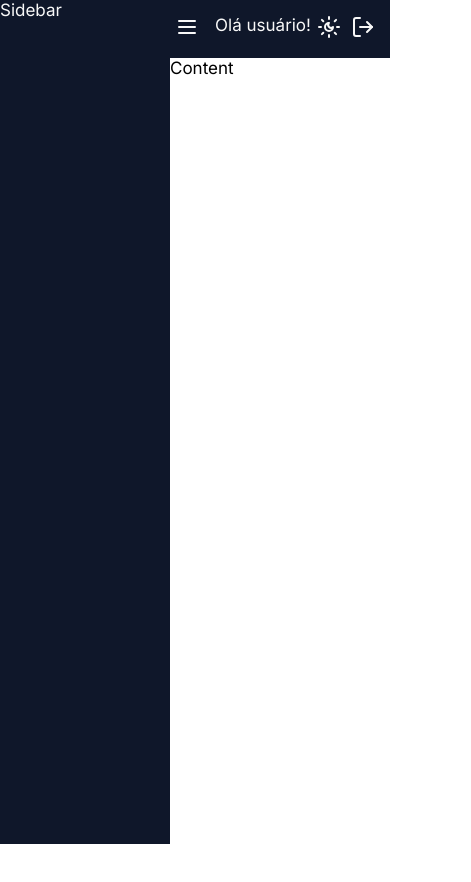
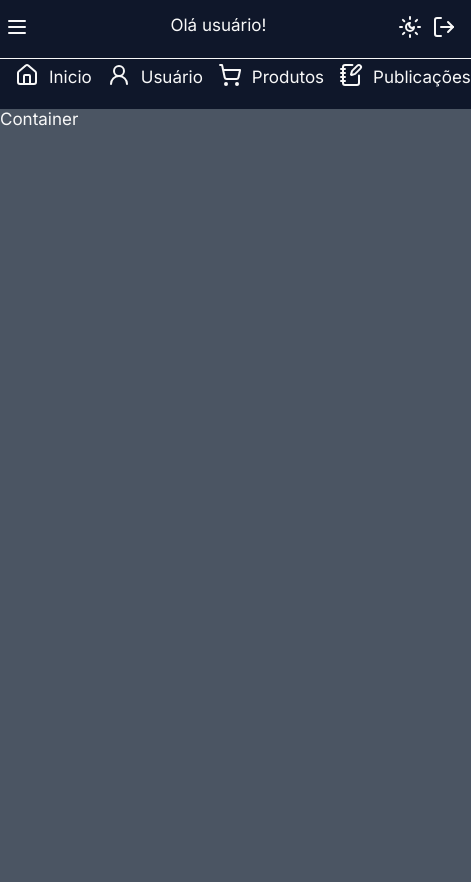
Before and after one commit to RenatoDardengo/admin-NextJS, a Next.js app: page /admin/home in a window 390 px wide. Shown: the top 882 px of the page, 471 px wide, since content can reach past the window. Before the commit the page ends 844 px from the top, so only its background shows below. Built offline with nearby package versions, Linux system fonts and the light colour scheme.

Commit message:
Iniciada implementação da responsividade do sidebar

```diff
--- a/src/app/(private)/admin/home/page.module.css
+++ b/src/app/(private)/admin/home/page.module.css
@@ -10,4 +10,14 @@
     grid-area: content;
     background-color: var(--color-secondary-private);
     color: var(--color-text);
+    height: 100vh;
 }
+
+@media (max-width: 800px) {
+    .container{
+        grid-template-areas:"navbar" "sidebar"  "content";
+        grid-template-columns: 1fr;
+    }
+
+
+}
--- a/src/app/(private)/admin/home/page.tsx
+++ b/src/app/(private)/admin/home/page.tsx
@@ -8,6 +8,7 @@ interface ThemeState {
   }
 
 export default function Home() {
+  const [collapse, setCollapse] = useState(true);
     const localStorageKey = 'lightMode';
     const [lightMode, setLightMode] = useState<boolean>(() => {
         if (typeof window !== 'undefined') {
@@ -25,12 +26,15 @@ export default function Home() {
         setLightMode(newMode);
         localStorage.setItem(localStorageKey, newMode.toString());
       };
+      const handleCollapse = () => {
+        setCollapse(!collapse);
+    };
 
   return (
     <span className={`${style.container} ${lightMode ? 'light_mode' : 'dark_mode'}`}>
-        <Navbar toggleLightMode={toggleLightMode} lightMode={lightMode}/>
-        <Sidebar/>
-        <div>Content</div>
+        <Navbar toggleLightMode={toggleLightMode} lightMode={lightMode} onCollapse={handleCollapse}/>
+        <Sidebar collapsed={collapse}/>
+        <div className={style.content}> Container</div>
     </span>
 
 
--- a/src/components/dashboard/Navbar.tsx
+++ b/src/components/dashboard/Navbar.tsx
@@ -2,16 +2,12 @@
 import React from 'react';
 import style from './style.module.css';
 import { Menu, LogOut, Sun, SunMoon } from 'lucide-react';
-interface navProps{
-    toggleLightMode: () => void;
-    lightMode:boolean,
-}
+import { NavbarProps } from '@/types';
 
-
-export default function Navbar({toggleLightMode, lightMode}:navProps) {
+export default function Navbar({toggleLightMode, lightMode, onCollapse}:NavbarProps) {
     return (
         <span className={style.navbar}>
-          <Menu className={style.menu_navbar} />
+          <Menu className={style.menu_navbar} onClick={onCollapse} />
           <div>
             Olá usuário!
           </div>
--- a/src/components/dashboard/Sidebar.tsx
+++ b/src/components/dashboard/Sidebar.tsx
@@ -1,11 +1,33 @@
 import React from 'react';
 import style from './style.module.css';
+import { Home, UserRound, ShoppingCart, NotebookPen } from 'lucide-react';
+import { SidbarProps } from '@/types';
 
-export default function Sidebar() {
+export default function Sidebar({ collapsed }: SidbarProps) {
   return (
-   <span className={style.sidebar} >
+   <span className={` ${collapsed ? style.sidebar : style.sidebar_collapsed}`} >
 
-    Sidebar
+<div className={style.menu}>
+        <div className={style.menu_item} >
+          <div><Home /></div>
+          <span className={`${collapsed ? style.menu_item_text : style.menu_item_text_none}`}> Inicio</span>
+
+        </div>
+        <div className={style.menu_item} >
+          <div><UserRound /></div>
+          <span className={`${collapsed ? style.menu_item_text : style.menu_item_text_none}`}> Usuário</span>
+
+        </div>
+        <div className={style.menu_item} >
+          <div><ShoppingCart /></div>
+          <span className={`${collapsed ? style.menu_item_text : style.menu_item_text_none}`}> Produtos</span>
+
+        </div>
+        <div className={style.menu_item} >
+          <div><NotebookPen /></div>
+          <span className={`${collapsed ? style.menu_item_text : style.menu_item_text_none}`}> Publicações</span>
+        </div>
+      </div>
    </span>
   )
 }
--- a/src/components/dashboard/style.module.css
+++ b/src/components/dashboard/style.module.css
@@ -20,7 +20,9 @@
 }
 .menu {
     padding-top: 100px;
-
+    display: flex;
+    flex-direction: column;
+    justify-content: center;
 }
 
 .menu_item_text_none{
@@ -36,7 +38,7 @@
     height: 25px;
     padding-left: 15px;
     transition: background-color 0.3s ease;
-    position: relative;
+
 }
 .menu_item:hover{
     background-color:var(--color-secondary-private);
@@ -65,6 +67,24 @@
 }
 
 @media (max-width: 800px) {
+    .menu{
+        flex-direction: row;
+        padding-top: 5px;
+    }
+    .sidebar{
+
+        transition: width 0.4s ease;
+        height: 50px;
+        width: 100%;
+        border-top: 1px var(--color-text) solid;
+
+    }
+    .sidebar_collapsed{
+        transition: width 0.4s ease;
+        height: 50px;
+        width: 100%;
+        border-top: 1px var(--color-text) solid;
+    }
 
 
 
--- /dev/null
+++ b/src/types/index.tsx
@@ -0,0 +1,9 @@
+export type SidbarProps={
+    collapsed: boolean;
+  }
+
+  export type  NavbarProps ={
+    toggleLightMode: () => void;
+    onCollapse: () => void;
+    lightMode:boolean,
+  }
```
